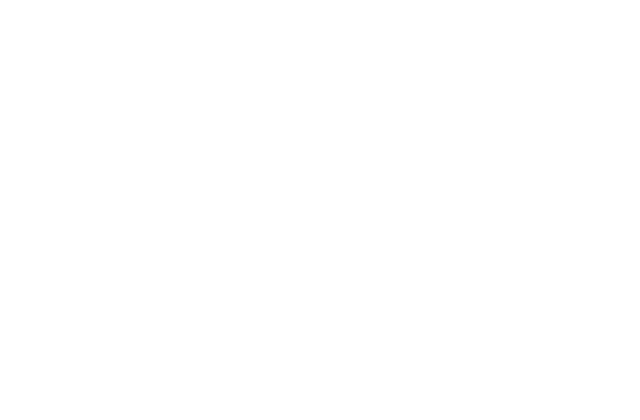
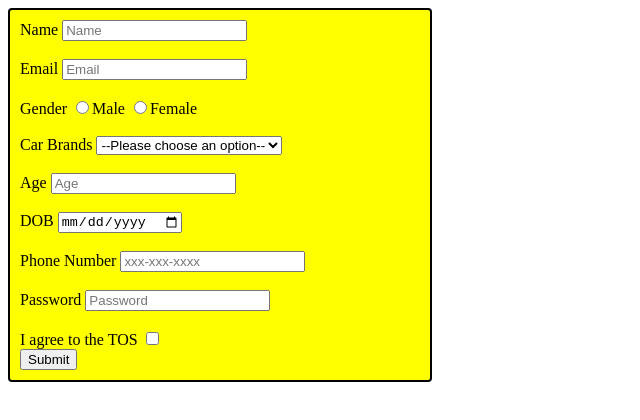
Before and after one commit to acciojob/signup-form-car-AniketGauda, a website: page main.html in a window 1280 px wide. Shown: the whole page, without its empty margins (0-640 px from the left). Drawn offline with Linux system fonts and the light colour scheme.

Commit message:
created a submission

```diff
--- a/main.html
+++ b/main.html
@@ -8,6 +8,46 @@
 
 <body>
 	<!-- the entire body must be written by student -->
+	<form action="" method="post">
+            <label for="name">Name</label>
+            <input type="text" placeholder="Name" id="name" required>
+            <br><br>
+            <label for="email">Email</label>
+            <input type="email" placeholder="Email" id="email" required>
+            <br><br>
+            <label>Gender</label>
+            <label for="gender_m">
+                <input type="radio" required id="gender_m" name="gender">Male
+            </label>
+            <label for="gender_f">
+                <input type="radio" required id="gender_f" name="gender">Female
+            </label>
+            <br><br>
+            <label for="cars">Car Brands</label>
+            <select name="" id="cars" required>
+                <option value="">--Please choose an option--</option>
+                <option value="">BMW</option>
+                <option value="">Mercedes</option>
+                <option value="">Audi</option>
+            </select>
+            <br><br>
+            <label for="age">Age</label>
+            <input type="number" required id="age" placeholder="Age">
+            <br><br>
+            <label for="dob">DOB</label>
+            <input type="date" required id="dob">
+            <br><br>
+            <label for="tel">Phone Number</label>
+            <input type="tel" id="tel" placeholder="xxx-xxx-xxxx">
+            <br><br>
+            <label for="password">Password</label>
+            <input type="password" required placeholder="Password" id="password">
+            <br><br>
+            <label for="tos">I agree to the TOS</label>
+            <input type="checkbox" required id="tos">
+            <br>
+            <button type="submit">Submit</button>
+        </form>
     <script type="text/javascript" src="./script.js">
 </script>
 
--- a/styles.css
+++ b/styles.css
@@ -1,2 +1,11 @@
 
 /* Your CSS Code here. */
+
+form{
+                background-color: yellow;
+                border: 2px solid black;
+                border-radius: 4px;
+                width: 400px;
+                height: 350px;
+                padding:10px;
+            }
```
